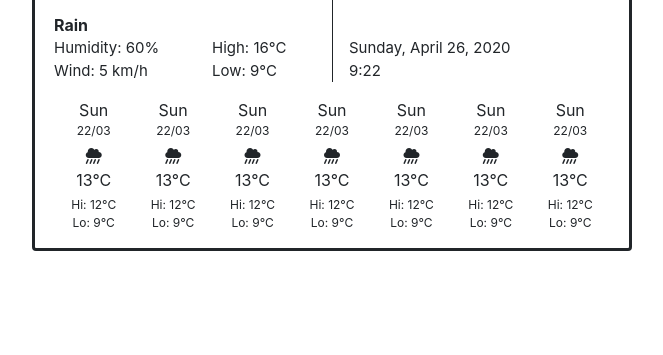
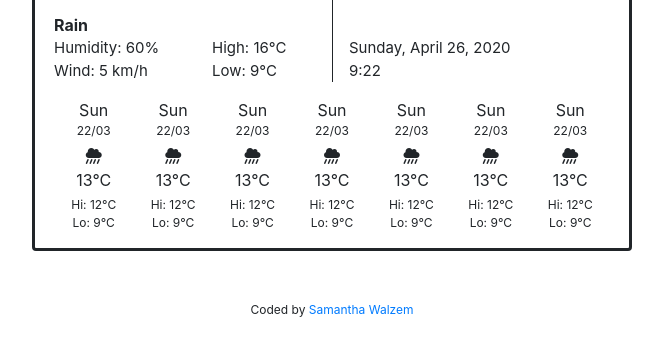
Before and after one commit to swalzem/sams-awesome-weather-app, a plain HTML site: page index.html in a window 1280 px wide. Shown: the part 273-628 px from the top of the page, without its empty margins (308-971 px from the left). Drawn offline with nearby package versions, Linux system fonts and the light colour scheme.

Commit message:
Added author's credits with link to Github

```diff
--- a/index.html
+++ b/index.html
@@ -264,6 +264,16 @@
         </div>
       </div>
     </div>
+    <div class="row github-link">
+      <p>
+        Coded by
+        <span
+          ><a href="https://github.com/swalzem?tab=repositories" target="_blank"
+            >Samantha Walzem</a
+          ></span
+        >
+      </p>
+    </div>
   </body>
   <script
     src="https://kit.fontawesome.com/dff0ac1e2b.js"
--- a/src/style.css
+++ b/src/style.css
@@ -27,3 +27,8 @@
 .main-weather-display i {
   font-size: 70px;
 }
+.github-link {
+  display: block;
+  text-align: center;
+  font-size: 12px;
+}
```
